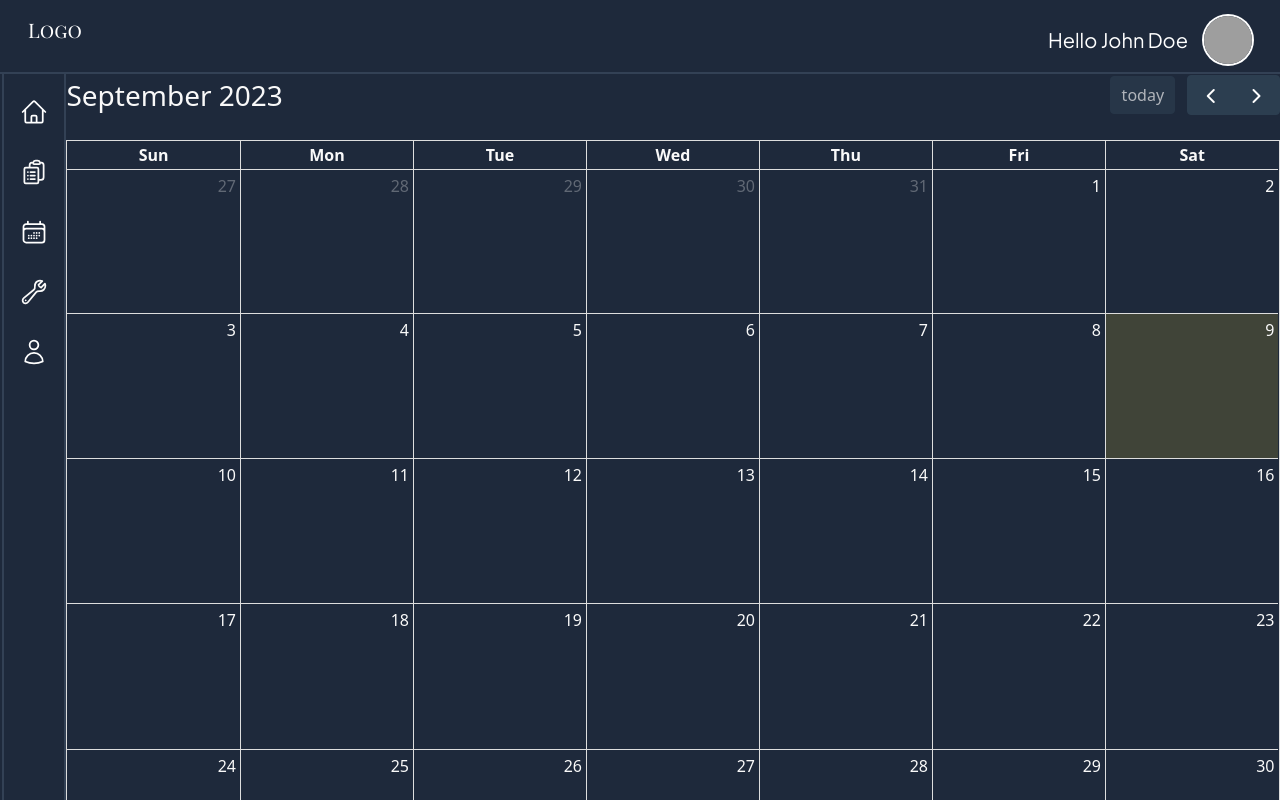
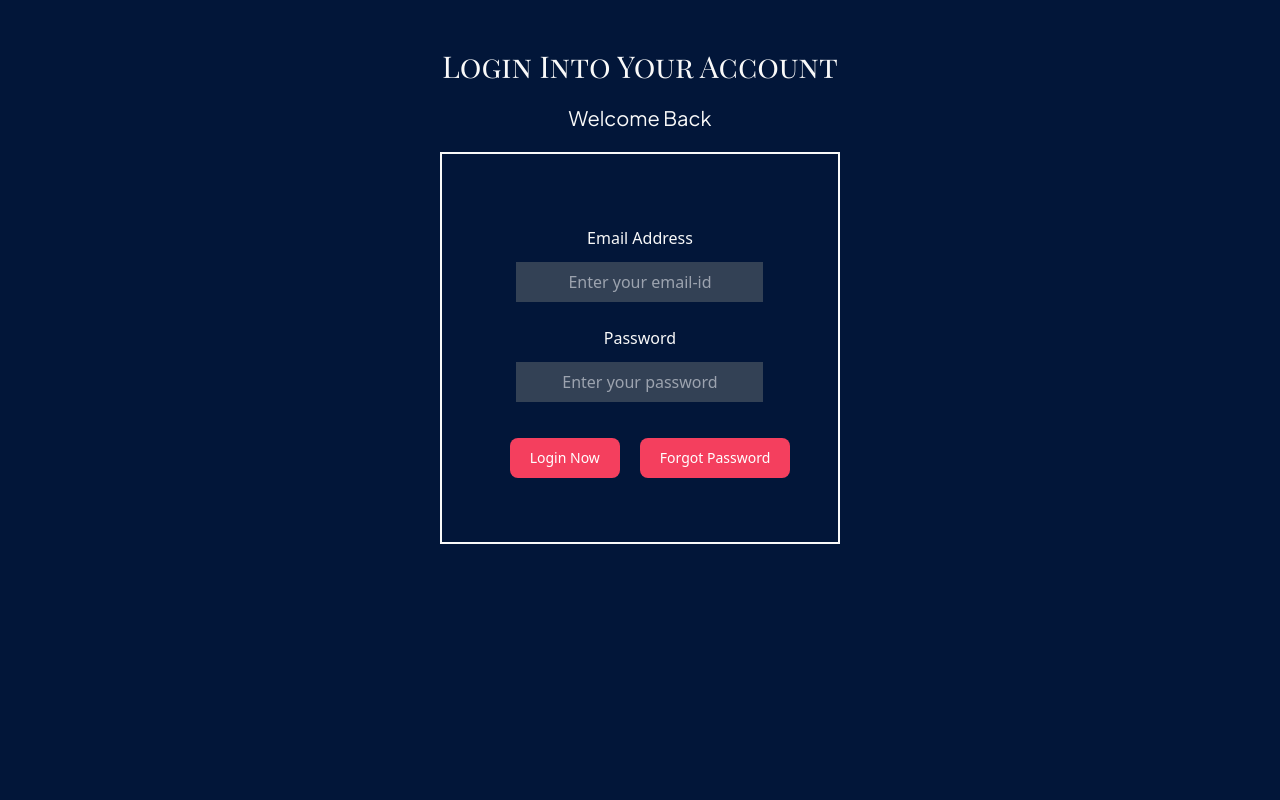
Before and after one commit to shivraj-murali/erp-frontend-v1.0, a React (Vite) app: page / in a window 1280 px wide. Shown: the top 800 px of the page. Built offline with nearby package versions, Linux system fonts and the light colour scheme; no server answers; grey boxes are pictures that could not be loaded.

Commit message:
login integration

```diff
--- a/package.json
+++ b/package.json
@@ -31,7 +31,8 @@
     "react-dom": "^18.2.0",
     "react-hook-form": "^7.46.1",
     "react-loader-spinner": "^5.4.5",
-    "react-router-dom": "^6.15.0"
+    "react-router-dom": "^6.15.0",
+    "react-toastify": "^9.1.3"
   },
   "devDependencies": {
     "@types/react": "^18.2.15",
--- a/src/App.jsx
+++ b/src/App.jsx
@@ -23,9 +23,9 @@ export default function App() {
       {/* <div className="dashboard">
         <HomePage />
       </div> */}
-      <Calendar />
+      {/* <Calendar /> */}
       {/* <ProjectList /> */}
-
+      <SignupForm/>
       {/* <div className="Login-Form">
         <Routes>
           <Route path="/forgot-password" element={<ForgotPassword />} />
--- a/src/LoginForm/SignupForm.jsx
+++ b/src/LoginForm/SignupForm.jsx
@@ -1,51 +1,94 @@
-import React, { useState } from "react";
-import axios from "axios";
-import { useForm } from "react-hook-form";
+import  { useState } from "react";
+import { ToastContainer, toast } from 'react-toastify';
+  import 'react-toastify/dist/ReactToastify.css';
+
+// import { useForm } from "react-hook-form";
 
 const SignupForm = () => {
-  const [dataa, setData] = useState({email: "", password: ""})
-  const {
-    register,
-    handleSubmit,
-    formState: { errors },
-  } = useForm();
-  const onSubmit = (data) =>(setData(data));
+  const [email, setEmail] = useState("")
+  const [password,setPassword]=useState("")
+
+  const data=({email,password})
+  // const {
+  //   register,
+  //   handleSubmit,
+  //   formState: { errors },
+  // } = useForm();
+  // const onSubmit = (data) =>(setData(data));
   // const onSubmit = getLoginDetails;
-  console.log(errors);
+  // console.log(errors);
 
-  async function getLoginDetails(data) {
-    const res = await axios.post(
-      "https://erp-auth.onrender.com/employee/signin",
-      data
-    );
+  const getLoginDetails=async (e)=> {
+    e.preventDefault()
+
+    const response = await fetch("https://erp-auth.onrender.com/employee/signin", {
+      method: "POST",
+      headers: {
+        "Content-Type": "application/json",
+      },
+      body: JSON.stringify(data),
+    });
+
+    const result = await response.json();
+
+    console.log(result);
+
+    if((result.sucess)=="true"){
+      toast.success(result.message, {
+        position: "top-right",
+        autoClose: 1500,
+        hideProgressBar: false,
+        closeOnClick: true,
+        pauseOnHover: true,
+        draggable: true,
+        progress: undefined,
+        theme: "dark",
+        });
+    }else{
+      toast.error(result.message, {
+        position: "top-right",
+        autoClose: 1500,
+        hideProgressBar: false,
+        closeOnClick: true,
+        pauseOnHover: true,
+        draggable: true,
+        progress: undefined,
+        theme: "dark",
+        });
+    }
+
   }
+
+
 
   return (
     <div className="bg-mainBg h-screen">
+    <ToastContainer/>
       <h2 className="text-3xl font-playfair pt-12 text-center ">
         Login Into Your Account
       </h2>
       <p className="text-xl font-jakarta text-center py-5 ">Welcome Back</p>
       <form
-        onSubmit={handleSubmit(onSubmit)}
+        onSubmit={getLoginDetails}
         className="border-2 w-fit mx-auto p-12"
       >
         <div className="my-6">
           <p className="text-center">Email Address</p>
           <input
-            type="text"
-            className="text-black bg-lightBg mx-auto flex p-2 my-auto text-center mt-3"
-            placeholder="Enter your email-id"
-            {...register("email", { required: true, pattern: /^\S+@\S+$/i })}
+            type="email"
+            name="email"
+            className="text-red bg-lightBg mx-auto flex p-2 my-auto text-center mt-3"
+            placeholder="Enter your email-id" onChange={(e)=>setEmail(e.target.value)}
           />
         </div>
         <div className="my-5">
           <p className="text-center">Password</p>
           <input
             type="password"
-            className="text-black bg-lightBg mx-auto flex p-2 my-auto text-center mt-3"
+            className="text-red bg-lightBg mx-auto flex p-2 my-auto text-center mt-3"
             placeholder="Enter your password"
-            {...register("password", { required: true })}
+            name="password"
+            onChange={(e)=>setPassword(e.target.value)}
           />
         </div>
         <button
```
Also changed, not shown: 1 other file (tests, documents, lock files or other folders).
